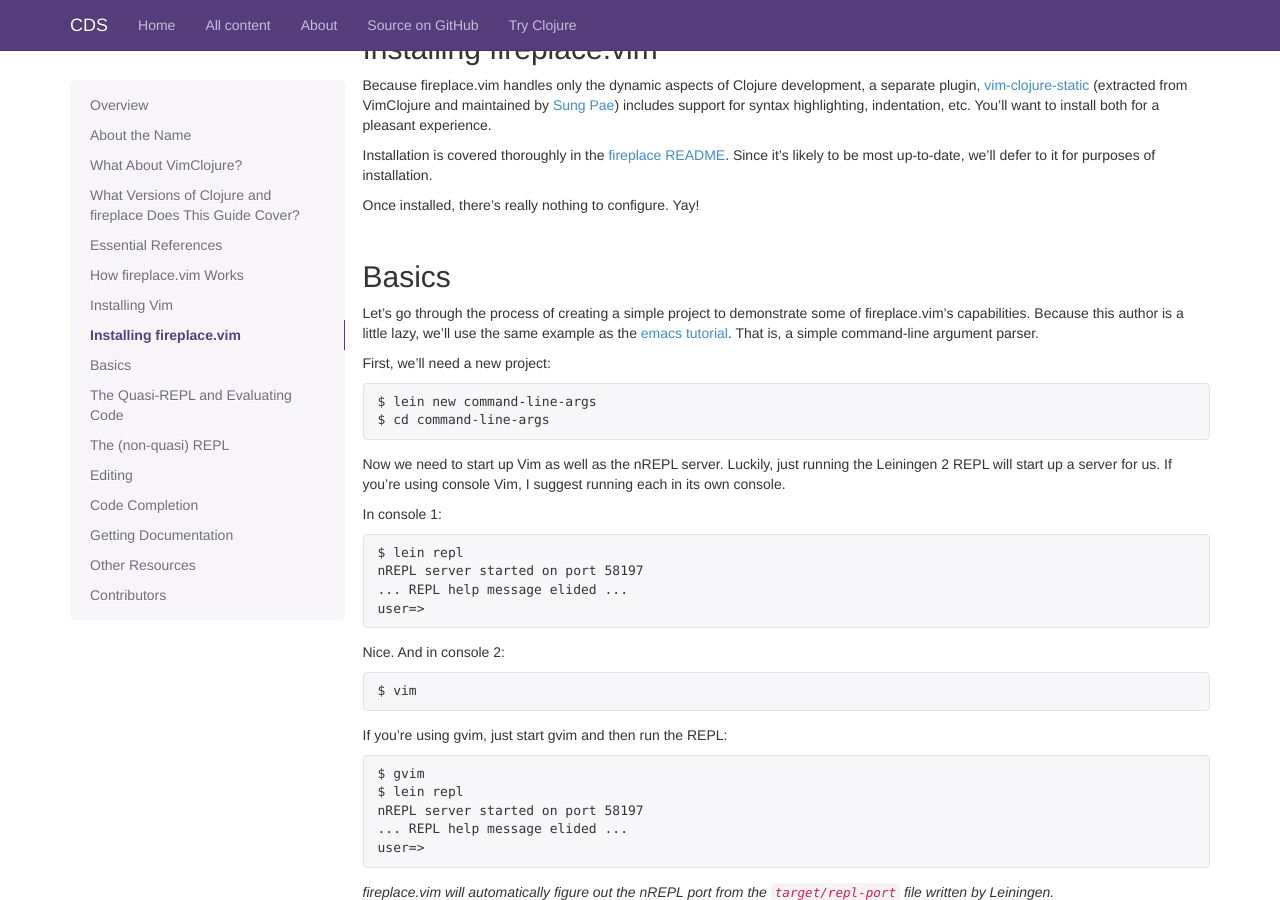
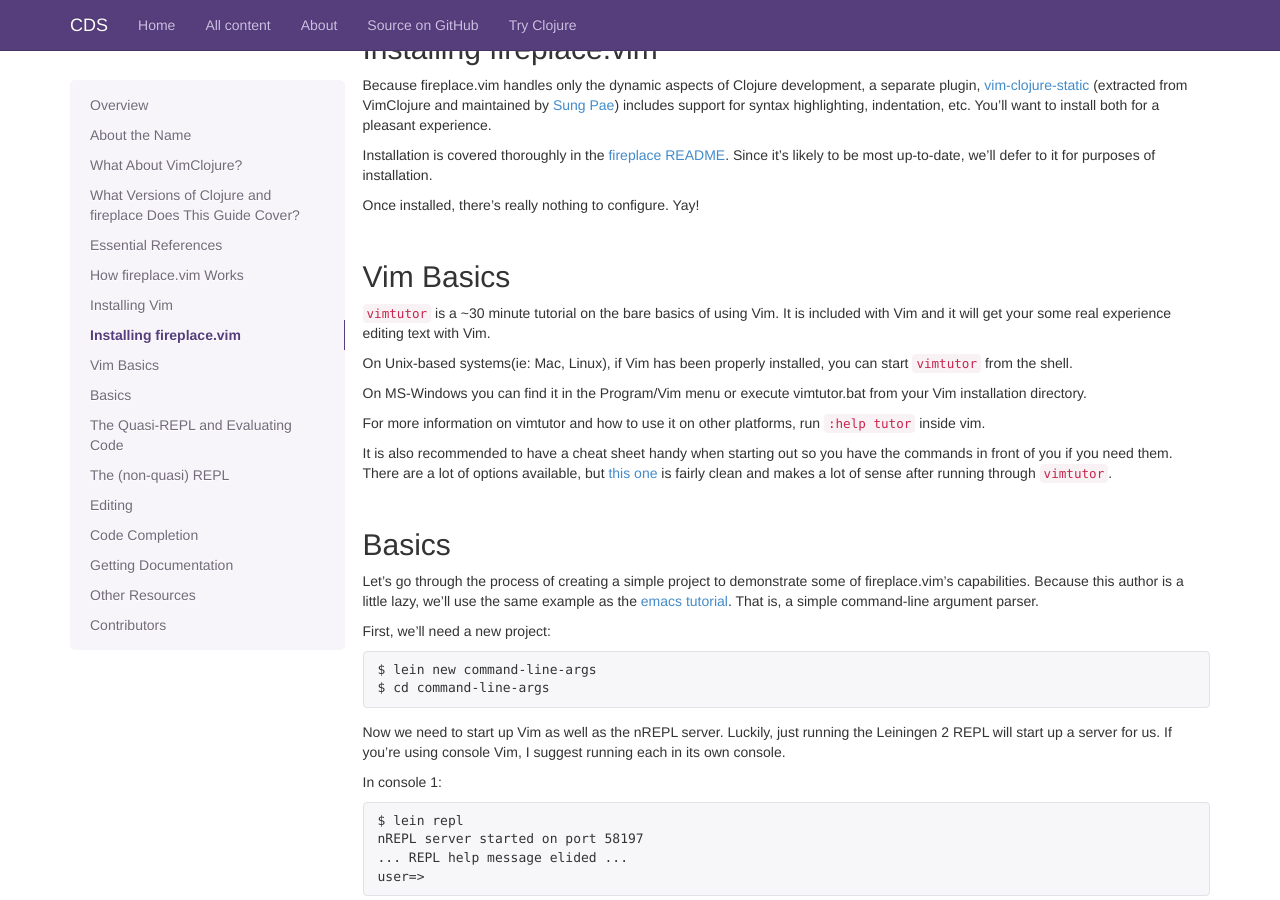
Before and after one commit to clojuredocs/guides, a Jekyll site: the page built from articles/tutorials/vim_fireplace.md, in a window 1280 px wide and 900 px high, scrolled down 1898 px. Built offline with Jekyll 4.4.1, drawn with Linux system fonts in a browser that asks for light colours; some web fonts are replaced; Markdown is read by kramdown in place of the engine named in the settings.

Commit message:
Added vimtutor/cheat sheet instructions for vim beginners

```diff
--- a/articles/tutorials/vim_fireplace.md
+++ b/articles/tutorials/vim_fireplace.md
@@ -76,6 +76,18 @@
 Installation is covered thoroughly in the [fireplace README](https://github.com/tpope/vim-fireplace/blob/master/README.markdown). Since it's likely to be most up-to-date, we'll defer to it for purposes of installation.
 
 Once installed, there's really nothing to configure. Yay!
+
+## Vim Basics
+
+`vimtutor` is a ~30 minute tutorial on the bare basics of using Vim. It is included with Vim and it will get your some real experience editing text with Vim.
+
+On Unix-based systems(ie: Mac, Linux), if Vim has been properly installed, you can start `vimtutor` from the shell.
+
+On MS-Windows you can find it in the Program/Vim menu or execute vimtutor.bat from your Vim installation directory.
+
+For more information on vimtutor and how to use it on other platforms, run `:help tutor` inside vim.
+
+It is also recommended to have a cheat sheet handy when starting out so you have the commands in front of you if you need them. There are a lot of options available, but [this one](http://www.viemu.com/vi-vim-cheat-sheet.gif) is fairly clean and makes a lot of sense after running through `vimtutor`.
 
 ## Basics
 
```
